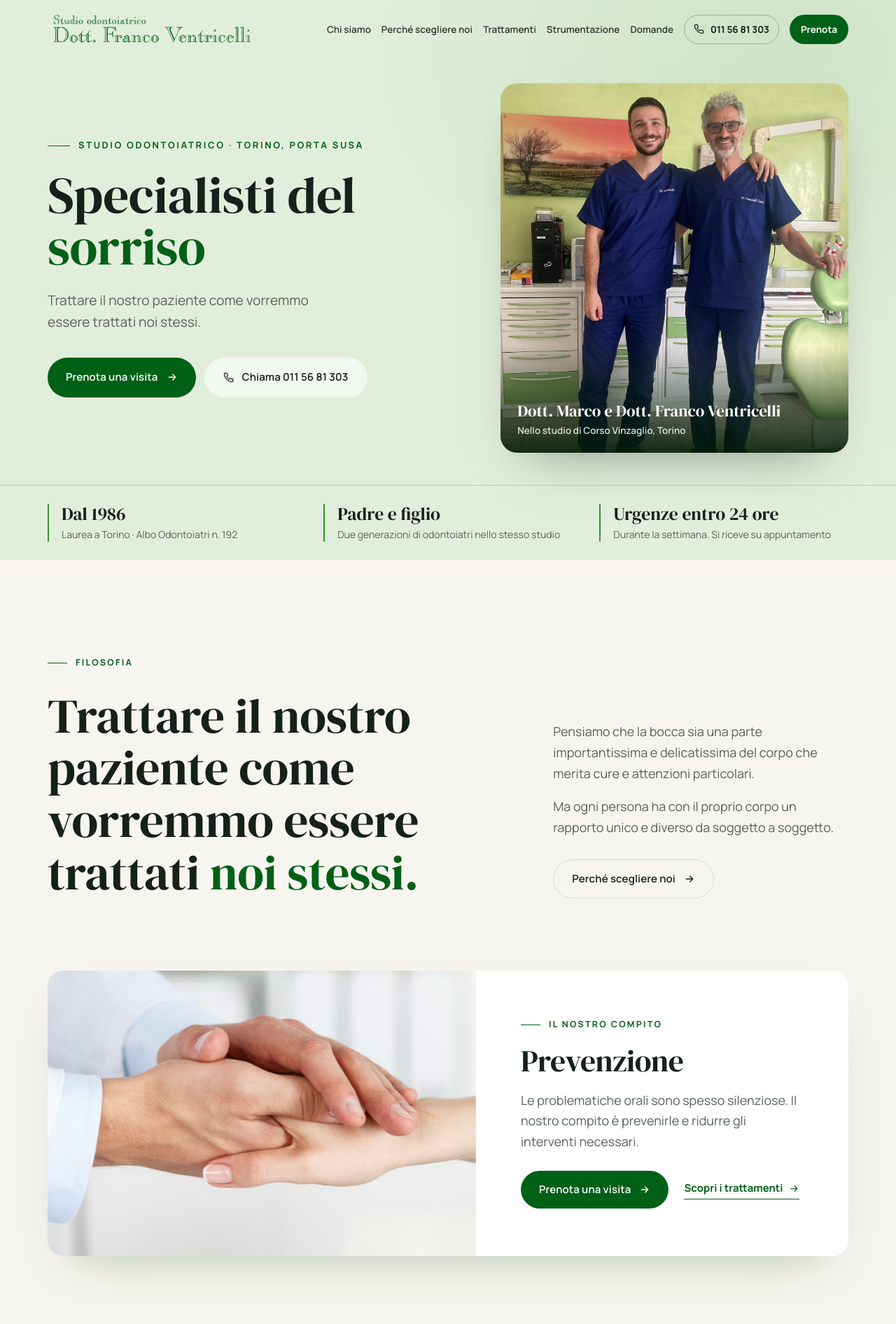
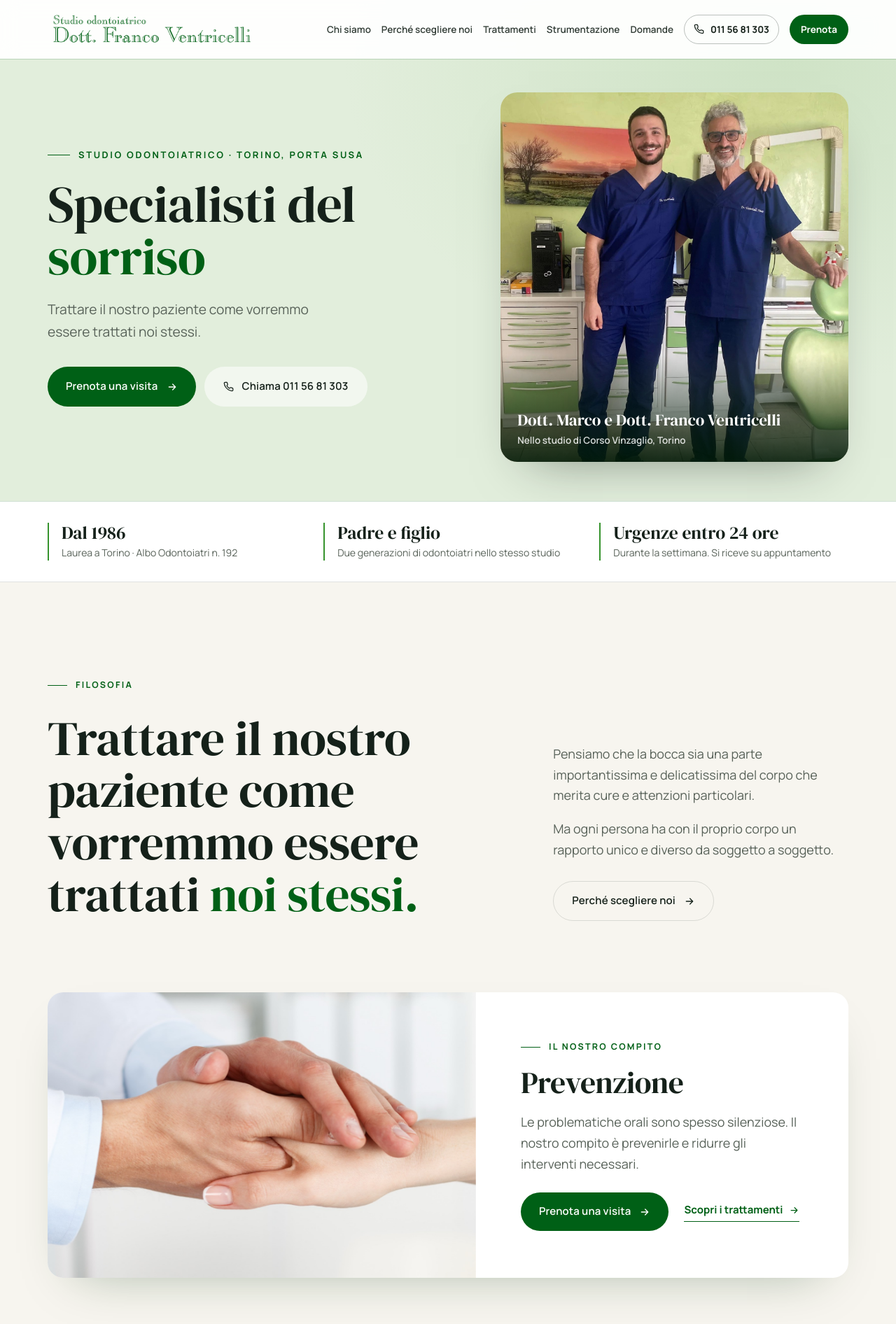
Before and after one commit to albertobarosso1999-boop/studio-ventricelli-preview, a plain HTML site: page index.html in a window 1280 px wide. Shown: the top 1892 px of the page at 70% size. Drawn offline with Linux system fonts and the light colour scheme.

Commit message:
Header e fascia Dal 1986 su fondo bianco, staccati dall'hero
Co-Authored-By: Claude Fable 5.2 <noreply@anthropic.com>

```diff
--- a/index.html
+++ b/index.html
@@ -12,12 +12,12 @@
 <meta property="og:locale" content="it_IT">
 <meta property="og:title" content="Dentista a Torino, Porta Susa | Studio odontoiatrico Dott. Franco Ventricelli">
 <meta property="og:description" content="Studio odontoiatrico a Torino in Corso Vinzaglio 12 bis, vicino a Porta Susa. Igiene, conservativa, protesi, implantologia, parodontologia, ortodonzia e pedodonzia. Si riceve su appuntamento, urgenze entro 24 ore.">
-<meta name="theme-color" content="#e2eedc">
+<meta name="theme-color" content="#ffffff">
 <script type="application/ld+json">{"@context": "https://schema.org", "@type": "Dentist", "name": "Studio odontoiatrico Dott. Franco Ventricelli", "url": "https://studioventricelli.it/", "telephone": "+390115681303", "email": "segreteria@studioventricelli.it", "vatID": "05441810016", "address": {"@type": "PostalAddress", "streetAddress": "Corso Vinzaglio 12 bis", "addressLocality": "Torino", "addressRegion": "TO", "addressCountry": "IT"}, "openingHoursSpecification": [{"@type": "OpeningHoursSpecification", "dayOfWeek": ["Monday", "Wednesday", "Friday"], "opens": "09:00", "closes": "12:00"}, {"@type": "OpeningHoursSpecification", "dayOfWeek": ["Monday", "Wednesday", "Friday"], "opens": "13:00", "closes": "20:00"}, {"@type": "OpeningHoursSpecification", "dayOfWeek": "Tuesday", "opens": "12:30", "closes": "19:30"}, {"@type": "OpeningHoursSpecification", "dayOfWeek": "Thursday", "opens": "09:00", "closes": "14:00"}], "employee": [{"@type": "Person", "name": "Franco Ventricelli", "jobTitle": "Odontoiatra"}, {"@type": "Person", "name": "Marco Ventricelli", "jobTitle": "Odontoiatra"}, {"@type": "Person", "name": "Cristina Jayme", "jobTitle": "Ortodontista"}]}</script>
 <link rel="preconnect" href="https://fonts.googleapis.com">
 <link rel="preconnect" href="https://fonts.gstatic.com" crossorigin>
 <link href="https://fonts.googleapis.com/css2?family=DM+Serif+Display&family=Manrope:wght@400;500;600;700&display=swap" rel="stylesheet">
-<link rel="stylesheet" href="style.css?v=10">
+<link rel="stylesheet" href="style.css?v=11">
 </head>
 <body>
 
@@ -233,6 +233,6 @@
 
 <a class="fab" id="fab" href="tel:+390115681303"><svg viewBox="0 0 24 24" fill="none" stroke="currentColor" stroke-width="2" stroke-linecap="round" stroke-linejoin="round"><path d="M22 16.92v3a2 2 0 0 1-2.18 2 19.79 19.79 0 0 1-8.63-3.07 19.5 19.5 0 0 1-6-6 19.79 19.79 0 0 1-3.07-8.67A2 2 0 0 1 4.11 2h3a2 2 0 0 1 2 1.72 12.84 12.84 0 0 0 .7 2.81 2 2 0 0 1-.45 2.11L8.09 9.91a16 16 0 0 0 6 6l1.27-1.27a2 2 0 0 1 2.11-.45 12.84 12.84 0 0 0 2.81.7A2 2 0 0 1 22 16.92z"/></svg>011 56 81 303</a>
 
-<script src="main.js?v=10"></script>
+<script src="main.js?v=11"></script>
 </body>
 </html>
--- a/style.css
+++ b/style.css
@@ -725,3 +725,11 @@ dialog.sheet::backdrop{background:rgba(12,18,14,.6)}
 .header.solid{background:rgba(247,245,239,.92)}
 @media (max-width:1240px){.nav{background:var(--sage)}}
 .page-hero + .act{padding-top:clamp(36px,5vw,64px)}
+
+/* v11: header e fascia "Dal 1986" staccati dal blocco centrale dell'hero */
+.header{background:rgba(255,255,255,.94);backdrop-filter:blur(14px) saturate(1.3);-webkit-backdrop-filter:blur(14px) saturate(1.3);box-shadow:0 1px 0 var(--sage-line)}
+.header.solid{background:rgba(255,255,255,.94);box-shadow:0 1px 0 var(--line),0 12px 30px -24px rgba(21,33,26,.35)}
+.trust{background:#fff;border-top:1px solid var(--sage-line);border-bottom:1px solid var(--line)}
+.trust .wrap{padding-block:30px}
+.hero-main{padding-top:132px;padding-bottom:56px}
+@media (max-width:1020px){.hero-main{padding-top:104px;padding-bottom:40px}}
```
Also changed, not shown: chi-siamo.html (+3 -3 lines), contatti.html (+3 -3 lines), domande.html (+3 -3 lines), perche-scegliere-noi.html (+3 -3 lines), strumentazione.html (+3 -3 lines), trattamenti.html (+3 -3 lines).
